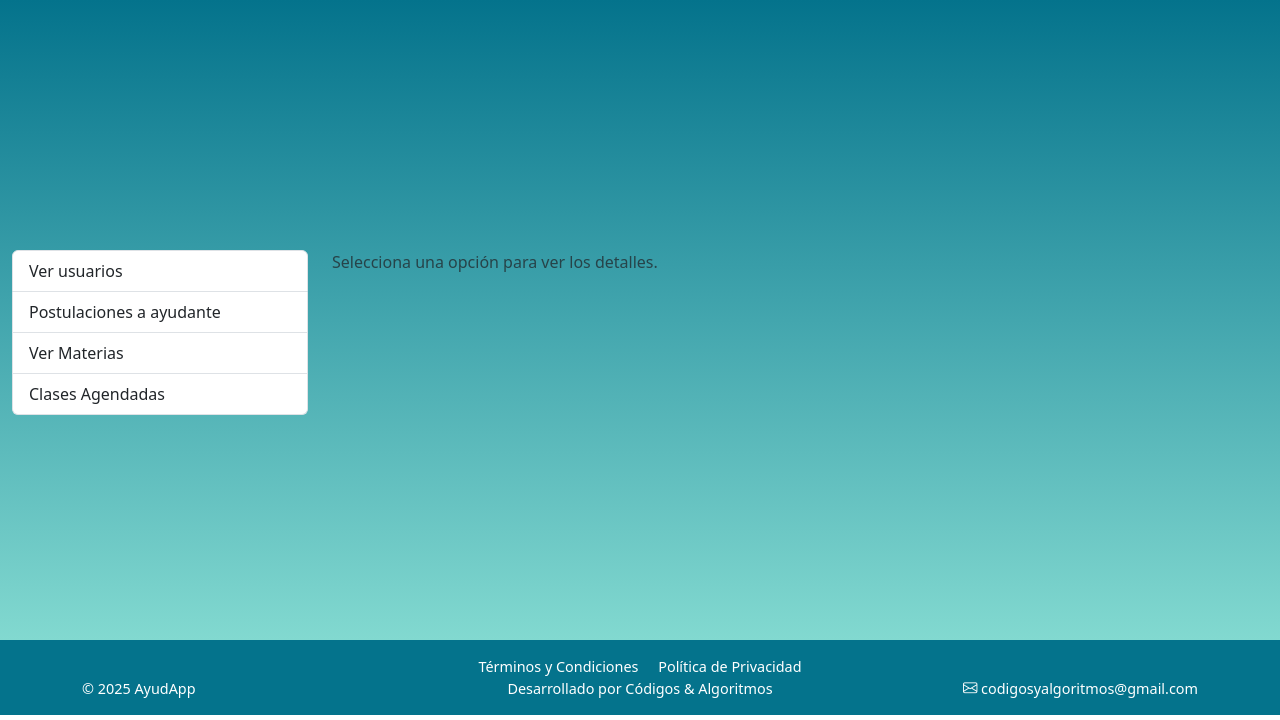
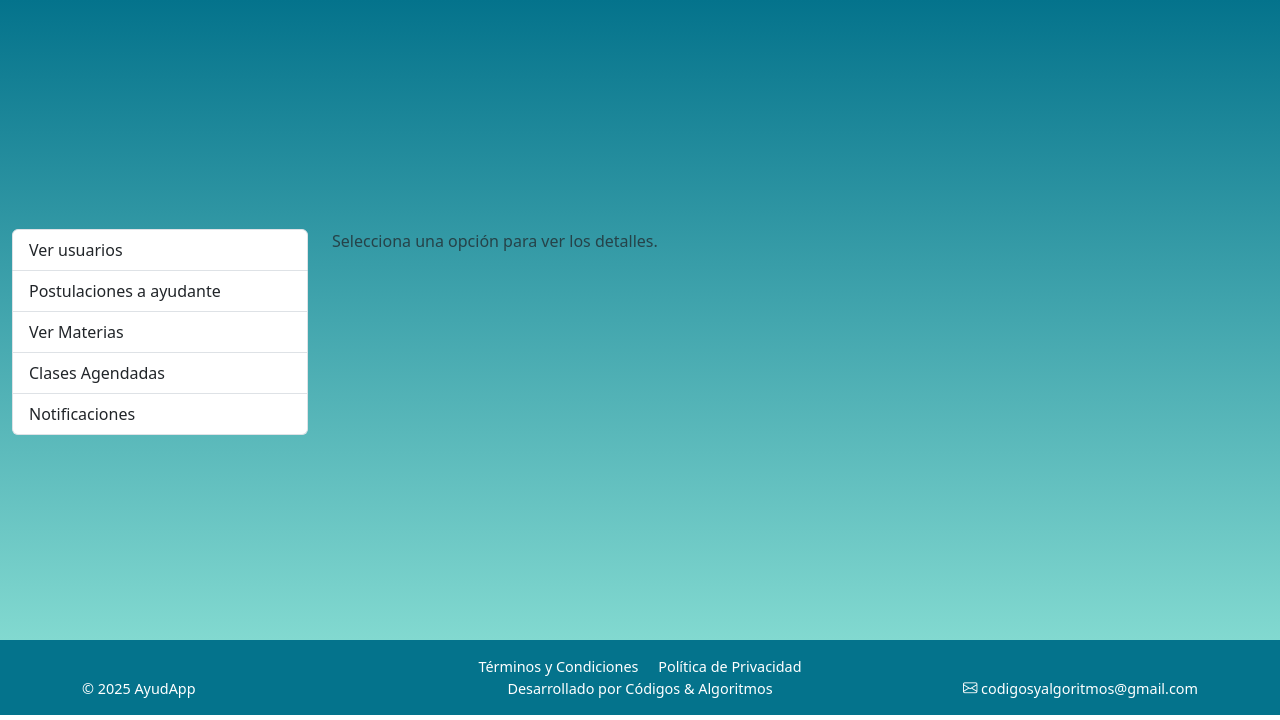
Before and after one commit to Pabciostar/ayudApp, a Django app: page /panelAdministrador in a window 1280 px wide. Shown: the part 80-800 px from the top of the page. Run offline with Django 5.2, Linux system fonts and the light colour scheme; some libraries are stand-ins or nearby versions.

Commit message:
Notificaciones -  Panel Administrador

```diff
--- a/api/urls.py
+++ b/api/urls.py
@@ -8,6 +8,7 @@ from .views import (
     PostulacionViewSet,
     detalle_notificacion,
     perfil_publico_ayudante,
+    listar_notificaciones,
     mejores_ayudantes_view,
     clases_agendadas_por_usuario_ayudante,
     notificaciones_por_usuario,
@@ -38,6 +39,7 @@ urlpatterns = router.urls + [
     path('perfilAyudante/', idAyudante, name='perfilAyudante_api'),
     path('ayudante/autenticado/', ayudante_autenticado, name='ayudante_autenticado'),
     path('perfil-ayudante/<int:id>/', perfil_publico_ayudante, name='perfil_publico_ayudante'),
+    path('notificaciones/', listar_notificaciones, name='listar_notificaciones'),
     path('notificaciones/<int:user_id>/', notificaciones_por_usuario, name='api_notificaciones_usuario'),
     path('notificacion/<int:id_notificacion>/', detalle_notificacion, name='api_detalle_notificacion'),
     path('mejores-ayudantes/', mejores_ayudantes_view, name='mejores_ayudantes'),
--- a/core/static/js/panelAdministrador.js
+++ b/core/static/js/panelAdministrador.js
@@ -468,3 +468,109 @@ function eliminarMateria(idMateria) {
     showSystemAlert('Error', 'No se pudo eliminar la materia', false);
   });
 }
+
+async function mostrarNotificaciones(element) {
+  const panel = document.getElementById('panelInformacion');
+  limpiarPanel();
+  if (element) setActiveMenuItem(element);
+
+  try {
+    const response = await fetch('/api/notificaciones/');
+    if (!response.ok) {
+      throw new Error(`Error HTTP: ${response.status}`);
+    }
+    const notificaciones = await response.json();
+
+    if (!Array.isArray(notificaciones)) {
+      throw new Error('La respuesta no es un array');
+    }
+
+    // Ordenar notificaciones por fecha (más recientes primero)
+    notificaciones.sort((a, b) => new Date(b.fecha) - new Date(a.fecha));
+
+    let tablaHTML = `
+      <h4>Notificaciones</h4>
+      <table class="table table-striped">
+        <thead>
+          <tr>
+            <th>Fecha</th>
+            <th>Asunto</th>
+            <th>Remitente</th>
+            <th>Destinatario</th>
+            <th>Cuerpo</th>
+          </tr>
+        </thead>
+        <tbody>
+    `;
+
+    notificaciones.forEach(notif => {
+       // Obtener nombre del destinatario si es posible
+      let destinatario = notif.destinatario;
+      try {
+        // Esto depende de cómo tengas estructurado tu modelo
+        if (typeof notif.destinatario === 'number') {
+          destinatario = `Usuario ID: ${notif.destinatario}`;
+        }
+      } catch (e) {
+        console.error('Error al procesar destinatario:', e);
+      }
+
+      tablaHTML += `
+        <tr>
+          <td>${notif.fecha}</td>
+          <td>${notif.asunto}</td>
+          <td>${notif.remitente}</td>
+          <td>${notif.destinatario}</td>
+          <td>${notif.cuerpo.substring(0, 50)}${notif.cuerpo.length > 50 ? '...' : ''}</td>
+        </tr>
+      `;
+    });
+
+    tablaHTML += `</tbody></table>
+    <div class="d-flex gap-2 mt-3">
+        <button id="descargar-notificaciones-excel" class="btn btn-success">Descargar Excel</button>
+      </div>
+    `;
+    panel.innerHTML = tablaHTML;
+
+    // Agregar evento al botón de descargar Excel
+    document.getElementById('descargar-notificaciones-excel').addEventListener('click', () => {
+      descargarNotificacionesExcel(notificaciones);
+    });
+
+  } catch (error) {
+    console.error('Error al cargar notificaciones:', error);
+    panel.innerHTML = `
+      <div class="alert alert-danger">
+        <h4>Error al cargar notificaciones</h4>
+        <p>${error.message}</p>
+        <p>Por favor verifica:</p>
+        <ul>
+          <li>Que el servidor esté funcionando</li>
+          <li>Que tengas conexión a internet</li>
+          <li>Que la API /api/notificaciones/ exista</li>
+        </ul>
+      </div>
+    `;
+  }
+}
+
+function descargarNotificacionesExcel(notificaciones) {
+  // Mapear los datos para el Excel
+  const datosParaExcel = notificaciones.map(notif => {
+    return {
+      'ID Notificación': notif.id_notificacion,
+      'Fecha': notif.fecha,
+      'Asunto': notif.asunto,
+      'Remitente': notif.remitente,
+      'Destinatario': notif.destinatario,
+      'Cuerpo': notif.cuerpo,
+      'Clase Agendada ID': notif.clase_agendada_id_clase || 'N/A'
+    };
+  });
+
+  const wb = XLSX.utils.book_new();
+  const ws = XLSX.utils.json_to_sheet(datosParaExcel);
+  XLSX.utils.book_append_sheet(wb, ws, "Notificaciones");
+  XLSX.writeFile(wb, "notificaciones.xlsx", { bookType: "xlsx" });
+}
--- a/core/templates/panelAdministrador.html
+++ b/core/templates/panelAdministrador.html
@@ -15,6 +15,7 @@
           <button class="list-group-item list-group-item-action" onclick="mostrarPostulaciones(this)">Postulaciones a ayudante</button>
           <button class="list-group-item list-group-item-action"  onclick="listarMaterias(this)">Ver Materias</button>
           <button class="list-group-item list-group-item-action"  onclick="mostrarClasesAgendadas(this)">Clases Agendadas</button>
+          <button class="list-group-item list-group-item-action"  onclick="mostrarNotificaciones(this)">Notificaciones</button>
         </div>
       </div>
 
```
Also changed, not shown: api/views.py (+9 -0 lines).
